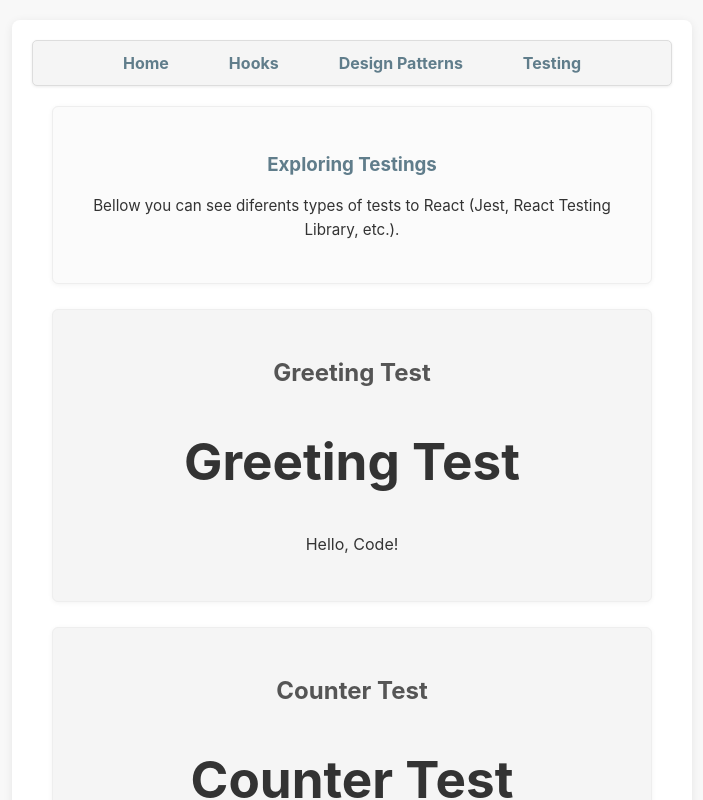
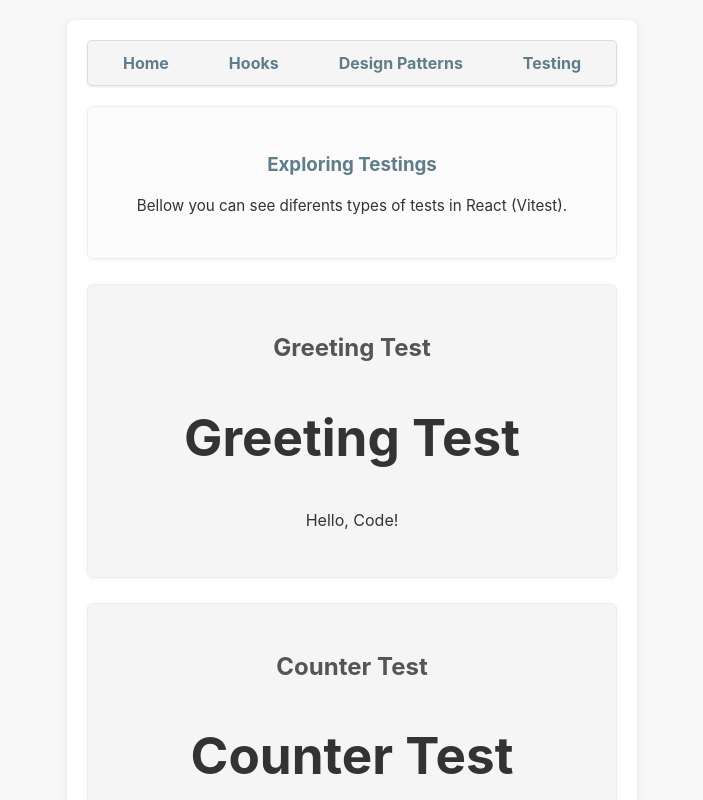
Before and after one commit to jaofavero/React-Learning, a React (Vite) app in the folder learning/: page /testing in a window 1280 px wide. Shown: the top 800 px of the page, without its empty margins (308-1011 px from the left). Built offline with nearby package versions, Linux system fonts and the light colour scheme; no server answers.

Commit message:
insall vitest

```diff
--- a/learning/package.json
+++ b/learning/package.json
@@ -24,6 +24,7 @@
     "eslint-plugin-react-hooks": "^5.2.0",
     "eslint-plugin-react-refresh": "^0.4.19",
     "globals": "^16.0.0",
-    "vite": "^6.3.5"
+    "vite": "^6.3.5",
+    "vitest": "^3.2.3"
   }
 }
--- a/learning/src/pages/TestingPage.jsx
+++ b/learning/src/pages/TestingPage.jsx
@@ -8,7 +8,7 @@ const TestingPage = () => {
     <>
       <section className="info-section">
         <h3>Exploring Testings</h3>
-        <p>Bellow you can see diferents types of tests to React (Jest, React Testing Library, etc.).</p>
+        <p>Bellow you can see diferents types of tests in React (Vitest).</p>
       </section>
       <section className='card' tag='GreetingTest'>
         <h2>Greeting Test</h2>
```
Also changed, not shown: 2 other files (tests, documents, lock files or other folders).
